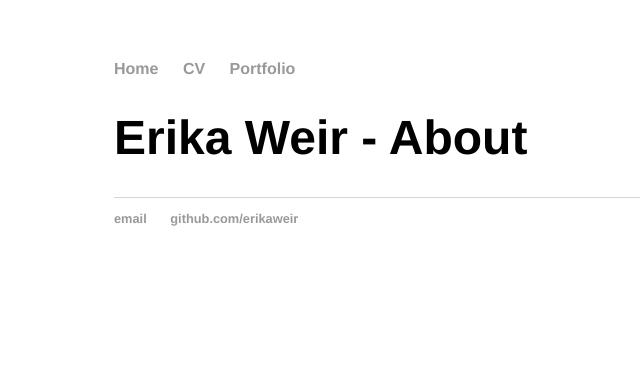
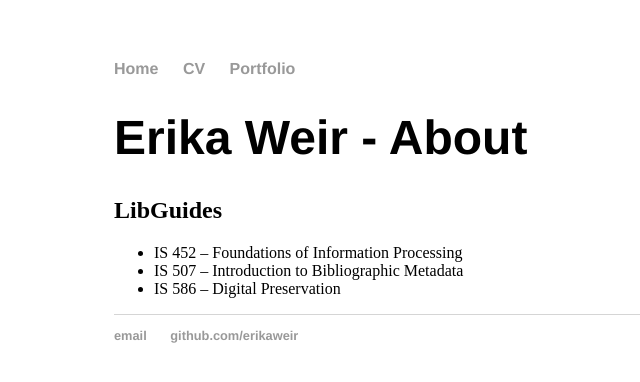
Before and after one commit to tracyJCI/erikaweir.github.io, a Jekyll site: the page built from Portfolio/index.html, in a window 1280 px wide. Shown: the top 382 px of the page, without its empty margins (78-718 px from the left). Built offline with Jekyll 4.4.1, drawn with Linux system fonts in a browser that asks for light colours.

Commit message:
Update index.html

```diff
--- a/Portfolio/index.html
+++ b/Portfolio/index.html
@@ -3,5 +3,18 @@ layout: default
 title: Erika Weir - About
 ---
 	<h1>{{ page.title }}</h1>
-	<ul class="About">
-</ul>
+	<div id="header"></div>
+	<div class="left"></div>
+	<div class="stuff">
+		<h2>LibGuides</h2>
+		<ul>
+			<li>IS 452 – Foundations of Information Processing</li>
+			<li>IS 507 – Introduction to Bibliographic Metadata</li>
+			<li>IS 586 – Digital Preservation</li>
+		</ul>
+	</div>
+	<div class="right"></div>
+	<div id="footer">
+
+
+	</ul>
```
